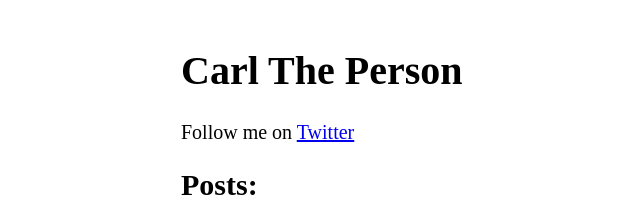
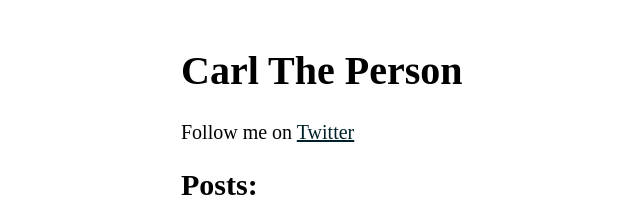
Before and after one commit to carltheperson/carltheperson-com, a Next.js app: page / in a window 1280 px wide. Shown: the top 211 px of the page, without its empty margins (84-724 px from the left). Built offline with nearby package versions, Linux system fonts and the light colour scheme; a web font is replaced by a local one.

Commit message:
Link color fix

```diff
--- a/styles/global.css
+++ b/styles/global.css
@@ -32,6 +32,9 @@ body {
     border: 1px white solid !important;
 }
 
+a {
+    color: rgb(0, 33, 41);
+}
 
 
 .language-* {
```
